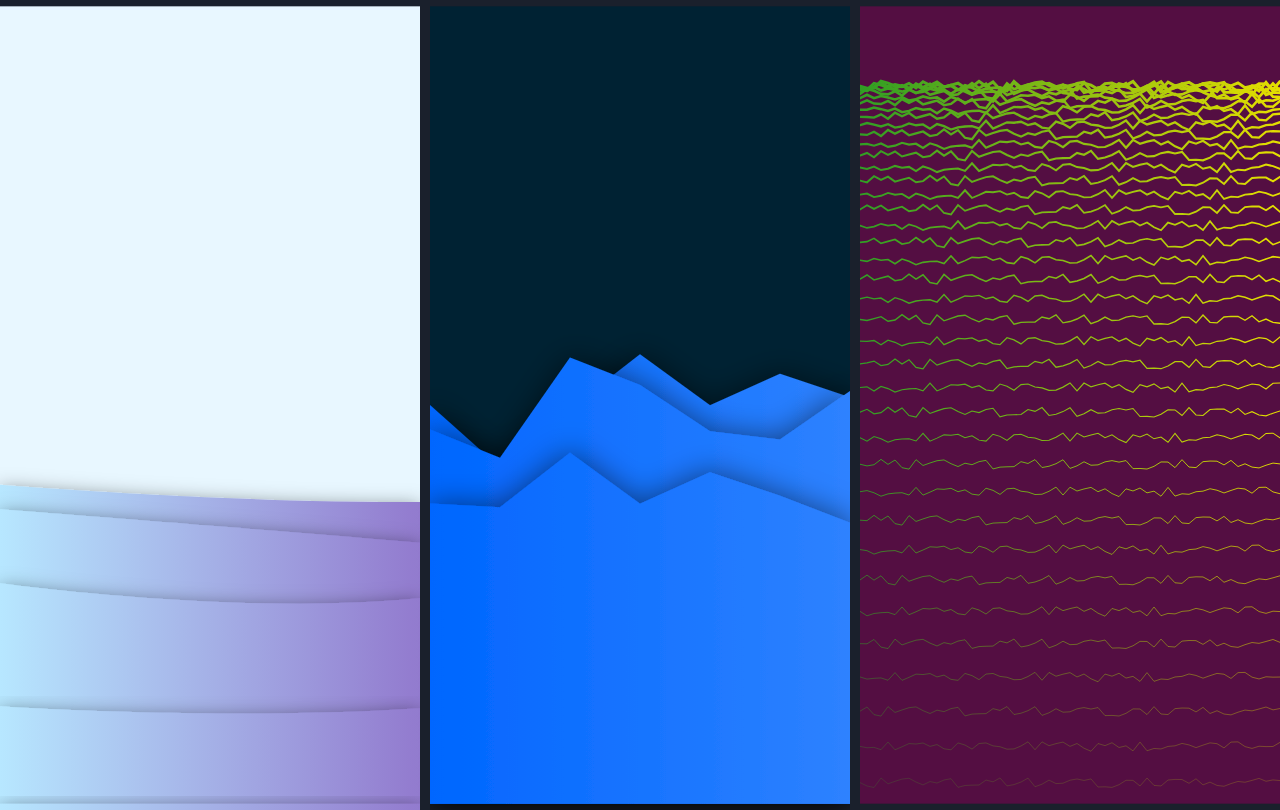
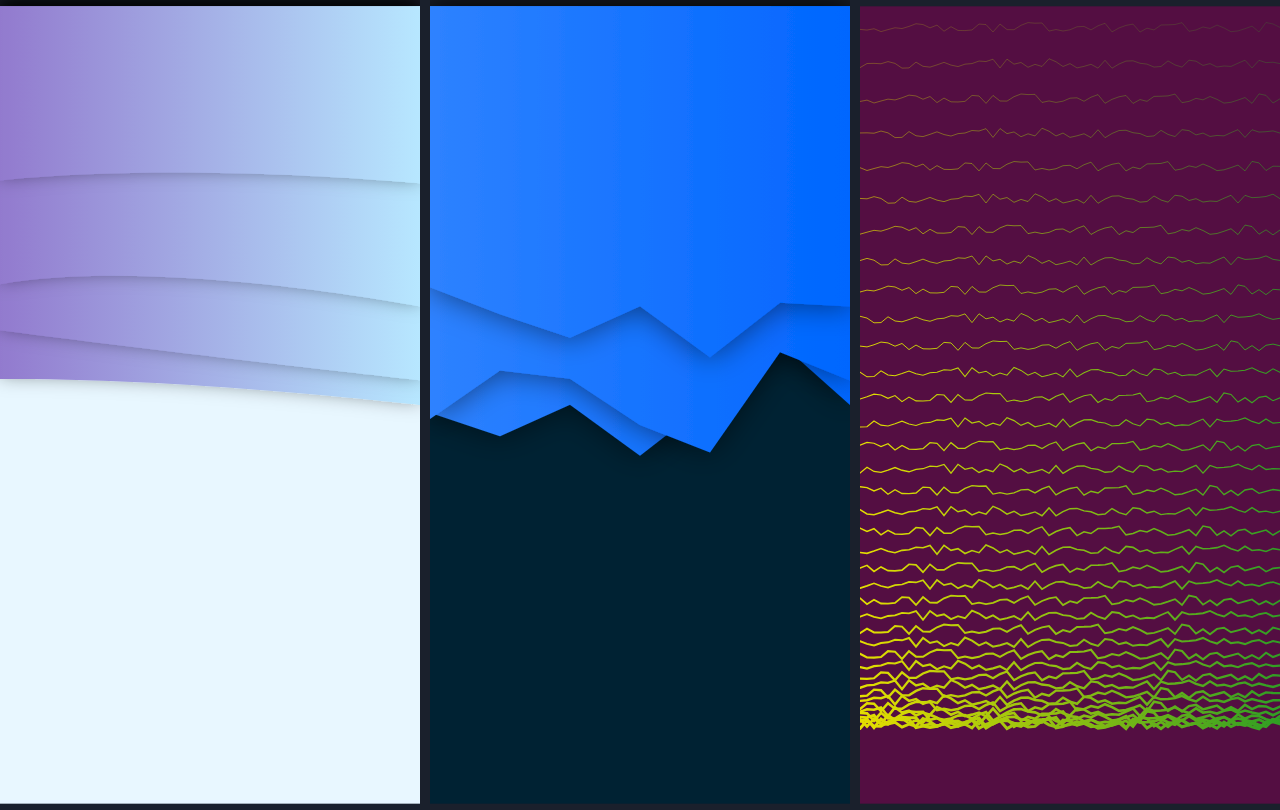
Before and after one commit to MaximBuz/heazy-svg-creator, a React (Create React App) app: page / in a window 1280 px wide. Built offline with nearby package versions, Linux system fonts and the light colour scheme.

Commit message:
checking out transforming of groups

```diff
--- a/src/App.tsx
+++ b/src/App.tsx
@@ -28,10 +28,10 @@ function App() {
           shadowY={5}
           shadowSD={10}
           shadowOpacity={0.5}
-          balance={0.60}
-          velocity={80}
+          balance={0.50}
+          velocity={120}
           breaks={1}
-          stacks={4}
+          stacks={3}
           distance={5}
           stroke={false}
         />
--- a/src/components/StackedWave.tsx
+++ b/src/components/StackedWave.tsx
@@ -66,6 +66,7 @@ const StackedWave: React.FunctionComponent<IStackedWaveProps> = ({
         xmlnsXlink="http://www.w3.org/1999/xlink"
         version="1.1"
       >
+        <g transform-origin={`${width/2} ${height/2}`} transform="scale(1, 1) rotate(180)">
           <rect x="0" y="0" width={width} height={height} fill={bgColor}></rect>
           <linearGradient id={`linear-gradient-${type}-${randomClassId}`}>
             <stop offset="0%" stopColor={startWaveColor} stopOpacity="100%" />
@@ -99,6 +100,7 @@ const StackedWave: React.FunctionComponent<IStackedWaveProps> = ({
               }}
             ></path>
           ))}
+        </g>
       </svg>
     </div>
   );
```
Lines whose indentation alone changed are shown as unchanged.
